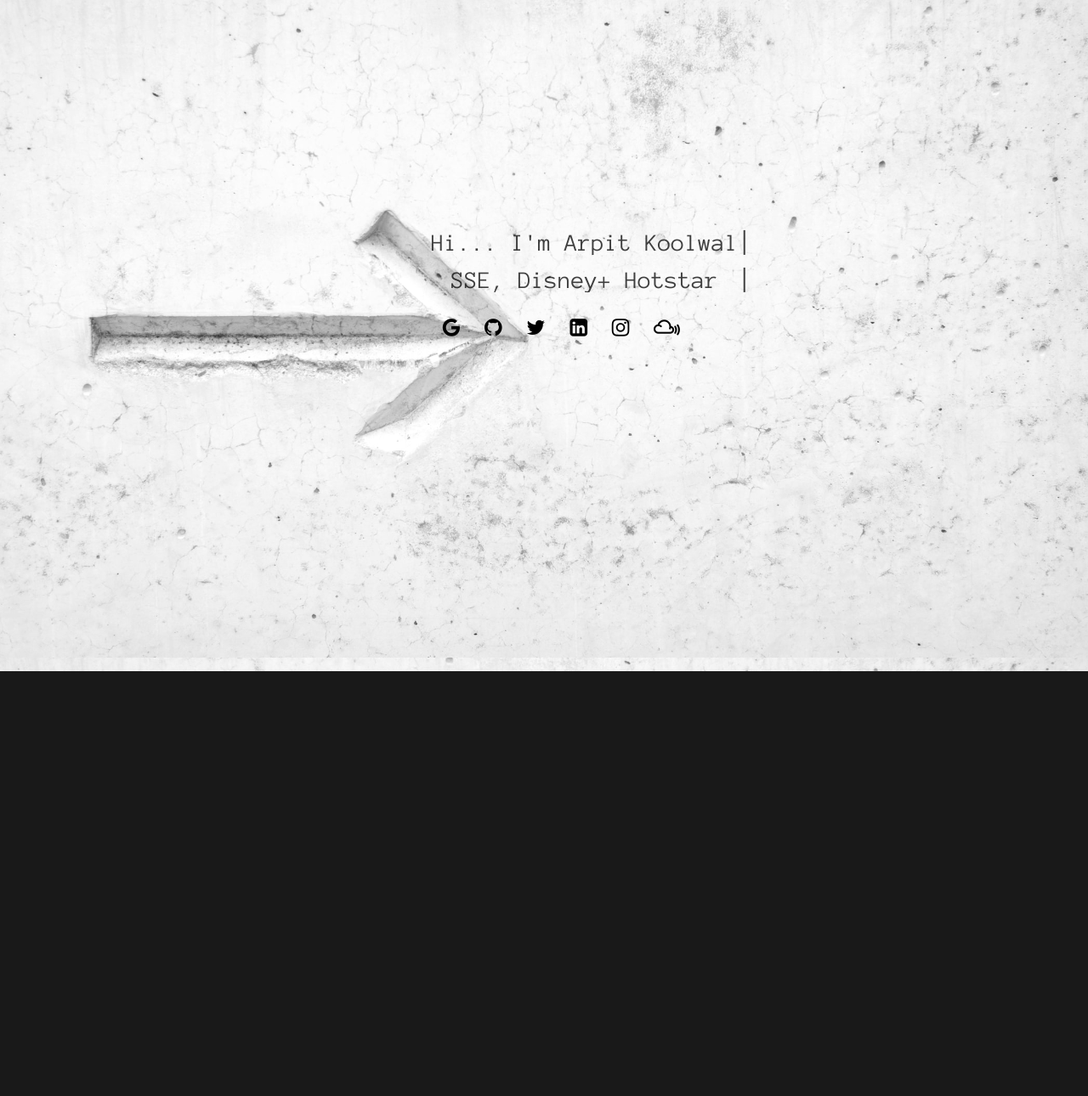
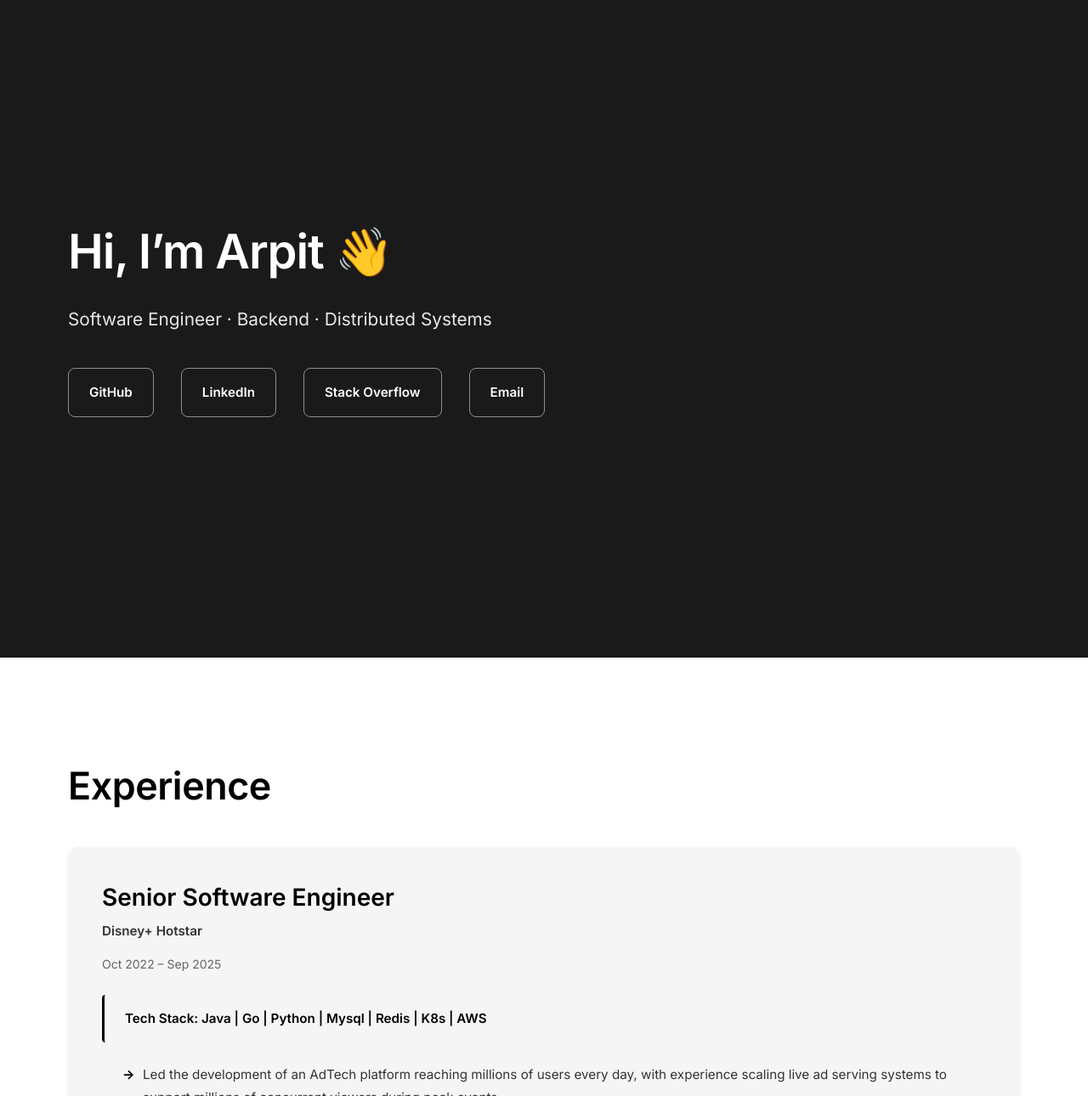
Before and after one commit to arpitx165/arpitx165.github.io, a plain HTML site: page index.html in a window 1280 px wide. Shown: the part 26-1316 px from the top of the page at 85% size. Before the commit the page ends 816 px from the top, so only its background shows below. Drawn offline with Linux system fonts and the light colour scheme.

Commit message:
Redesign

```diff
--- /dev/null
+++ b/assets/style.css
@@ -0,0 +1,491 @@
+/* ============================================
+   DESIGN SYSTEM - DEVELOPER PORTFOLIO
+   ============================================ */
+
+/* COLOR PALETTE */
+:root {
+  /* Primary Colors - Clean B&W */
+  --color-bg-light: #ffffff;
+  --color-bg-secondary: #f5f5f5;
+  --color-bg-tertiary: #eeeeee;
+  --color-text-primary: #000000;
+  --color-text-secondary: #333333;
+  --color-text-tertiary: #666666;
+  --color-text-inverse: #ffffff;
+
+  /* Accent Colors */
+  --color-accent-primary: #000000;
+  --color-accent-secondary: #333333;
+  --color-accent-light: #f0f0f0;
+
+  /* Hero */
+  --color-hero-dark: #1a1a1a;
+  --color-hero-mid: #2a2a2a;
+  --color-hero-light: #3a3a3a;
+
+  /* Status Colors */
+  --color-border: #cccccc;
+  --color-shadow: rgba(0, 0, 0, 0.1);
+  --color-shadow-hover: rgba(0, 0, 0, 0.15);
+
+  /* Typography */
+  --font-family-base: 'Inter', -apple-system, BlinkMacSystemFont, 'Segoe UI', sans-serif;
+  --font-weight-light: 300;
+  --font-weight-regular: 400;
+  --font-weight-semibold: 600;
+  --font-weight-bold: 700;
+  --font-weight-extra-bold: 800;
+
+  /* Font Sizes - Mobile-first, scales responsively */
+  --font-size-xs: clamp(0.75rem, 2vw, 0.875rem);
+  --font-size-sm: clamp(0.875rem, 2.5vw, 0.95rem);
+  --font-size-base: clamp(1rem, 3vw, 1.125rem);
+  --font-size-lg: clamp(1.125rem, 3.5vw, 1.3rem);
+  --font-size-xl: clamp(1.4rem, 5vw, 1.75rem);
+  --font-size-2xl: clamp(2rem, 6vw, 2.8rem);
+  --font-size-3xl: clamp(2.5rem, 8vw, 3.5rem);
+
+  /* Line Heights */
+  --line-height-tight: 1.4;
+  --line-height-normal: 1.6;
+  --line-height-relaxed: 1.8;
+
+  /* Spacing Scale (4px base unit) */
+  --spacing-xs: 0.25rem;    /* 4px */
+  --spacing-sm: 0.5rem;     /* 8px */
+  --spacing-md: 1rem;       /* 16px */
+  --spacing-lg: 1.5rem;     /* 24px */
+  --spacing-xl: 2rem;       /* 32px */
+  --spacing-2xl: 2.5rem;    /* 40px */
+  --spacing-3xl: 3.5rem;    /* 56px */
+  --spacing-4xl: 5rem;      /* 80px */
+  --spacing-5xl: 6rem;      /* 96px */
+  --spacing-6xl: 7.5rem;    /* 120px */
+
+  /* Borders & Radius */
+  --border-radius-sm: 4px;
+  --border-radius-md: 8px;
+  --border-radius-lg: 12px;
+  --border-width: 1px;
+
+  /* Shadows - Simple */
+  --shadow-sm: 0 1px 3px var(--color-shadow);
+  --shadow-md: 0 2px 6px var(--color-shadow);
+  --shadow-lg: 0 4px 12px var(--color-shadow);
+  --shadow-xl: 0 4px 12px var(--color-shadow-hover);
+
+  /* Transitions */
+  --transition-fast: 0.15s ease;
+  --transition-base: 0.2s ease;
+  --transition-slow: 0.3s ease;
+
+  /* Z-index Scale */
+  --z-base: 1;
+  --z-dropdown: 100;
+  --z-sticky: 200;
+  --z-fixed: 300;
+  --z-modal: 400;
+  --z-overlay: 500;
+}
+
+/* Dark Mode */
+@media (prefers-color-scheme: dark) {
+  :root {
+    --color-bg-light: #1a1a1a;
+    --color-bg-secondary: #242424;
+    --color-bg-tertiary: #2e2e2e;
+    --color-text-primary: #ffffff;
+    --color-text-secondary: #cccccc;
+    --color-text-tertiary: #999999;
+    --color-text-inverse: #000000;
+
+    --color-accent-light: #333333;
+    --color-border: #444444;
+    --color-shadow: rgba(0, 0, 0, 0.3);
+    --color-shadow-hover: rgba(0, 0, 0, 0.4);
+  }
+}
+
+/* ============================================
+   RESET & BASE STYLES
+   ============================================ */
+
+* {
+  margin: 0;
+  padding: 0;
+  box-sizing: border-box;
+}
+
+html {
+  scroll-behavior: smooth;
+  font-size: 16px;
+}
+
+body {
+  font-family: var(--font-family-base);
+  background-color: var(--color-bg-light);
+  color: var(--color-text-primary);
+  line-height: var(--line-height-normal);
+}
+
+/* ============================================
+   TYPOGRAPHY
+   ============================================ */
+
+h1 {
+  font-size: var(--font-size-3xl);
+  font-weight: var(--font-weight-extra-bold);
+  line-height: var(--line-height-tight);
+  letter-spacing: -0.02em;
+  margin-bottom: var(--spacing-lg);
+  color: var(--color-text-primary);
+}
+
+h2 {
+  font-size: var(--font-size-2xl);
+  font-weight: var(--font-weight-extra-bold);
+  line-height: var(--line-height-tight);
+  letter-spacing: -0.01em;
+  margin-bottom: var(--spacing-2xl);
+  color: var(--color-text-primary);
+}
+
+h3 {
+  font-size: var(--font-size-xl);
+  font-weight: var(--font-weight-bold);
+  line-height: var(--line-height-tight);
+  color: var(--color-text-primary);
+  margin-bottom: var(--spacing-md);
+}
+
+p {
+  font-size: var(--font-size-base);
+  line-height: var(--line-height-relaxed);
+  color: var(--color-text-secondary);
+}
+
+/* ============================================
+   HERO SECTION
+   ============================================ */
+
+.hero {
+  min-height: 100vh;
+  background-color: var(--color-hero-dark);
+  display: flex;
+  align-items: center;
+  justify-content: flex-start;
+  padding: var(--spacing-lg);
+  position: relative;
+  overflow: hidden;
+}
+
+.hero::before {
+  content: '';
+  position: absolute;
+  top: 0;
+  left: 0;
+  right: 0;
+  bottom: 0;
+  background: none;
+  pointer-events: none;
+  z-index: var(--z-base);
+}
+
+.hero::after {
+  content: '';
+  position: absolute;
+  bottom: 0;
+  right: 0;
+  width: 0;
+  height: 0;
+  background: none;
+  pointer-events: none;
+  z-index: var(--z-base);
+}
+
+.content {
+  max-width: 650px;
+  position: relative;
+  z-index: calc(var(--z-base) + 1);
+}
+
+.hero h1 {
+  color: var(--color-text-inverse);
+}
+
+.subtitle {
+  font-size: var(--font-size-lg);
+  margin-bottom: var(--spacing-2xl);
+  color: rgba(255, 255, 255, 0.9);
+  font-weight: var(--font-weight-regular);
+  line-height: var(--line-height-normal);
+}
+
+/* ============================================
+   LINKS & BUTTONS
+   ============================================ */
+
+.links {
+  display: flex;
+  gap: var(--spacing-lg);
+  flex-wrap: wrap;
+}
+
+.links a {
+  text-decoration: none;
+  font-weight: var(--font-weight-semibold);
+  font-size: var(--font-size-sm);
+  color: var(--color-text-inverse);
+  padding: var(--spacing-md) var(--spacing-lg);
+  border: var(--border-width) solid rgba(255, 255, 255, 0.5);
+  background: transparent;
+  border-radius: var(--border-radius-md);
+  transition: all var(--transition-base);
+  cursor: pointer;
+}
+
+.links a:hover,
+.links a:focus {
+  border-color: #ffffff;
+  background: rgba(255, 255, 255, 0.1);
+  transform: translateY(-2px);
+  outline: none;
+}
+
+/* ============================================
+   EXPERIENCE SECTION
+   ============================================ */
+
+.experience {
+  padding: var(--spacing-5xl) var(--spacing-lg);
+  background: var(--color-bg-light);
+  color: var(--color-text-primary);
+  position: relative;
+}
+
+.job {
+  margin-bottom: var(--spacing-3xl);
+  padding: var(--spacing-2xl);
+  background: var(--color-bg-secondary);
+  border: none;
+  border-radius: var(--border-radius-lg);
+  transition: all var(--transition-base);
+  box-shadow: var(--shadow-sm);
+  position: relative;
+}
+
+.job:hover,
+.job:focus-within {
+  box-shadow: var(--shadow-md);
+  background: var(--color-bg-tertiary);
+}
+
+.job h3 {
+  color: var(--color-text-primary);
+  margin-bottom: var(--spacing-sm);
+}
+
+.company {
+  display: block;
+  font-weight: var(--font-weight-semibold);
+  margin-top: var(--spacing-sm);
+  color: var(--color-text-secondary);
+  font-size: var(--font-size-sm);
+  margin-bottom: var(--spacing-md);
+}
+
+.duration {
+  display: block;
+  font-size: var(--font-size-xs);
+  color: var(--color-text-tertiary);
+  margin-bottom: var(--spacing-lg);
+}
+
+.job ul {
+  padding-left: var(--spacing-lg);
+  list-style: none;
+}
+
+.job li {
+  margin-bottom: var(--spacing-md);
+  line-height: var(--line-height-relaxed);
+  color: var(--color-text-secondary);
+  position: relative;
+  padding-left: var(--spacing-lg);
+  font-size: var(--font-size-sm);
+}
+
+.job li::before {
+  content: '→';
+  position: absolute;
+  left: 0;
+  color: var(--color-text-primary);
+  font-weight: var(--font-weight-bold);
+}
+
+.tech-stack {
+  font-size: var(--font-size-sm);
+  font-weight: var(--font-weight-semibold);
+  color: var(--color-text-primary);
+  margin: var(--spacing-lg) 0 var(--spacing-lg) 0;
+  padding: var(--spacing-md) var(--spacing-lg);
+  background: var(--color-bg-secondary);
+  border-left: 3px solid var(--color-text-primary);
+  border-radius: var(--border-radius-sm);
+  line-height: var(--line-height-normal);
+}
+
+/* ============================================
+   BLOGS SECTION
+   ============================================ */
+
+.blogs {
+  padding: var(--spacing-5xl) var(--spacing-lg);
+  background: var(--color-bg-secondary);
+  color: var(--color-text-primary);
+}
+
+.blog {
+  margin-bottom: var(--spacing-3xl);
+  padding: var(--spacing-2xl);
+  background: var(--color-bg-light);
+  border: var(--border-width) solid var(--color-border);
+  border-radius: var(--border-radius-lg);
+  transition: all var(--transition-base);
+  box-shadow: var(--shadow-sm);
+}
+
+.blog:hover,
+.blog:focus-within {
+  box-shadow: var(--shadow-md);
+  border-color: var(--color-text-primary);
+}
+
+.blog h3 {
+  color: var(--color-text-primary);
+  margin-bottom: var(--spacing-lg);
+  line-height: var(--line-height-tight);
+}
+
+.blog p {
+  font-size: var(--font-size-sm);
+  color: var(--color-text-secondary);
+  line-height: var(--line-height-relaxed);
+  margin-bottom: var(--spacing-lg);
+}
+
+.blog-link {
+  display: inline-block;
+  text-decoration: none;
+  font-weight: var(--font-weight-semibold);
+  font-size: var(--font-size-sm);
+  color: var(--color-text-inverse);
+  padding: var(--spacing-md) var(--spacing-lg);
+  border: var(--border-width) solid var(--color-text-primary);
+  background: var(--color-text-primary);
+  border-radius: var(--border-radius-md);
+  transition: all var(--transition-base);
+  cursor: pointer;
+}
+
+.blog-link:hover,
+.blog-link:focus {
+  color: var(--color-text-inverse);
+  background: var(--color-text-secondary);
+  border-color: var(--color-text-secondary);
+  outline: none;
+}
+
+/* ============================================
+   RESPONSIVE DESIGN - MOBILE FIRST
+   ============================================ */
+
+/* Small devices (landscape phones, 576px and up) */
+@media (min-width: 576px) {
+  .hero {
+    padding: var(--spacing-3xl) var(--spacing-lg);
+  }
+
+  .links {
+    gap: var(--spacing-lg);
+  }
+}
+
+/* Medium devices (tablets, 768px and up) */
+@media (min-width: 768px) {
+  .hero {
+    padding: 0 var(--spacing-xl);
+    align-items: center;
+    justify-content: flex-start;
+    min-height: 100vh;
+  }
+
+  .content {
+    max-width: 650px;
+  }
+
+  .subtitle {
+    margin-bottom: var(--spacing-2xl);
+  }
+
+  .links {
+    gap: var(--spacing-xl);
+  }
+
+  .experience {
+    padding: var(--spacing-5xl) var(--spacing-xl);
+  }
+
+  .blogs {
+    padding: var(--spacing-5xl) var(--spacing-xl);
+  }
+
+  .blog {
+    padding: var(--spacing-2xl);
+  }
+}
+
+/* Large devices (desktops, 1024px and up) */
+@media (min-width: 1024px) {
+  .hero {
+    padding: 0 var(--spacing-4xl);
+  }
+
+  .experience {
+    padding: var(--spacing-6xl) var(--spacing-4xl);
+  }
+
+  .blogs {
+    padding: var(--spacing-6xl) var(--spacing-4xl);
+  }
+}
+
+/* Extra large devices (large desktops, 1440px and up) */
+@media (min-width: 1440px) {
+  .hero {
+    padding: 0 var(--spacing-5xl);
+  }
+
+  .experience {
+    padding: var(--spacing-6xl) var(--spacing-5xl);
+  }
+
+  .blogs {
+    padding: var(--spacing-6xl) var(--spacing-5xl);
+  }
+}
+
+/* ============================================
+   ACCESSIBILITY & FOCUS STATES
+   ============================================ */
+
+/* Focus visible for keyboard navigation */
+a:focus-visible {
+  outline: 2px solid var(--color-accent-primary);
+  outline-offset: 2px;
+}
+
+button:focus-visible {
+  outline: 2px solid var(--color-accent-primary);
+  outline-offset: 2px;
+}
--- a/index.html
+++ b/index.html
@@ -1,80 +1,106 @@
 <!DOCTYPE html>
 <html lang="en">
 <head>
-    <meta charset="UTF-8">
-    <title>Something is coming soon... Stay tuned!</title>
-    <link rel="icon" href="./images/icon.png">
-    <link rel="stylesheet" href="https://cdnjs.cloudflare.com/ajax/libs/font-awesome/4.7.0/css/font-awesome.min.css">
+  <meta charset="UTF-8" />
+  <meta name="viewport" content="width=device-width, initial-scale=1.0"/>
+  <title>Arpit Koolwal</title>
+
+  <!-- Font -->
+  <link href="https://fonts.googleapis.com/css2?family=Inter:wght@300;400;600&display=swap" rel="stylesheet">
+
+  <!-- CSS -->
+  <link rel="stylesheet" href="assets/style.css">
 </head>
-<div class="centered">
-    <p class="line-1 anim-typewriter">Hi... I'm Arpit Koolwal </p>
-    <p class="line-1 anim-typewriter">SSE, Disney+ Hotstar</p>
-    <a href="mailto:arpitkoolwal855@gmail.com" class="space" title="Gmail"><i style="font-size:24px" class="fa">&#xf1a0;</i></a>
-    <a href="https://github.com/arpitx165" target="_blank" class=space title="Github"><i style="font-size:24px" class="fa">&#xf09b;</i></a>
-    <a href="https://twitter.com/ImArpitK" target="_blank" class=space title="Twitter"><i style="font-size:24px" class="fa">&#xf099;</i></a>
-    <a href="https://www.linkedin.com/in/arpitkoolwal/" target="_blank" class=space title="Linkedin"><i style="font-size:24px" class="fa">&#xf08c;</i></a>
-    <a href="https://www.instagram.com/im_arpitk" target="_blank" class=space title="Instagram"><i style="font-size:24px" class="fa">&#xf16d;</i></a>
-    <a href="https://drive.google.com/file/d/1p7IlGgwEVJIrvBqUarOzZZPQpUc_Y16-/view" target="_blank" class=space title="Resume"><i style="font-size:24px" class="fa">&#xf289;</i></a>
-</div>
+<body>
 
-<style>
-    @import url(https://fonts.googleapis.com/css?family=Anonymous+Pro);
+  <!-- HERO SECTION -->
+  <section class="hero">
+    <div class="content">
+      <h1>Hi, I’m Arpit 👋</h1>
+      <p class="subtitle">
+        Software Engineer · Backend · Distributed Systems
+      </p>
 
-    body {
-        background-image: url('./images/bgs.jpeg');
-        background-repeat: no-repeat;
-        background-attachment: fixed;
-        background-size: 100% 100%;
-    }
-    /* Global */
-    html{
-        min-height: 100%;
-        overflow: hidden;
-    }
-    body{
-        height: calc(100vh - 8em);
-        padding: 4em;
-        color: rgba(0,0,0,.75);
-        font-family: 'Anonymous Pro', monospace;
-        background-color: rgb(25,25,25);
-    }
-    .line-1{
-        position: relative;
-        width: 50em;
-        margin: 4% auto;
-        border-right: 2px solid rgba(0,0,0,.75);
-        font-size: 180%;
-        text-align: center;
-        white-space: nowrap;
-        overflow: hidden;
-        transform: translateY(-50%);
-    }
+      <div class="links">
+        <a href="https://github.com/arpitx165" target="_blank">GitHub</a>
+        <a href="https://www.linkedin.com/in/arpitkoolwal/" target="_blank">LinkedIn</a>
+        <a href="https://stackoverflow.com/users/4621535/arpit" target="_blank">Stack Overflow</a>
+        <a href="mailto:arpitkoolwal855@gmail.com">Email</a>
+      </div>
+    </div>
+  </section>
 
-    /* Animation */
-    .anim-typewriter{
-        animation: typewriter 4s steps(44) 1s 1 normal both,
-        blinkTextCursor 500ms steps(44) infinite normal;
-    }
-    @keyframes typewriter{
-        from{width: 0;}
-        to{width: 13em;}
-    }
-    @keyframes blinkTextCursor{
-        from{border-right-color: rgba(0,0,0,.75);}
-        to{border-right-color: transparent;}
-    }
-    .centered {
-        position: fixed;
-        top: 45%;
-        left: 45%;
-        /* bring your own prefixes */
-        transform: translate(-20%, -50%);
-    }
-    .space{
-        padding-left: 20px;
-        color: black;
-    }
-</style>
+  <!-- EXPERIENCE SECTION -->
+  <section class="experience">
+    <h2>Experience</h2>
+
+    <div class="job">
+      <h3>Senior Software Engineer</h3>
+      <span class="company">Disney+ Hotstar</span>
+      <span class="duration">Oct 2022 – Sep 2025</span>
+      <div class="tech-stack">Tech Stack: Java | Go | Python | Mysql | Redis | K8s | AWS</div>
+      <ul>
+        <li>Led the development of an AdTech platform reaching millions of users every day, with experience scaling live ad serving systems to support millions of concurrent viewers during peak events.</li>
+        <li>Contributed to building the SGAI stack from the ground up, enabling user-level ad decisioning for high-scale sporting events (IPL, ICC World Cup, Bigg Boss, etc).</li>
+        <li>Unlocked new revenue channels by enabling programmatic ads (PG/OE) for live and VOD streams.</li>
+      </ul>
+    </div>
+
+    <div class="job">
+      <h3>Senior Software Engineer</h3>
+      <span class="company">OkCredit</span>
+      <span class="duration">Jan 2021 – Sep 2022</span>
+      <div class="tech-stack">Tech Stack: Go | Python | Redis | Postgres | K8s | GCP</div>
+      <ul>
+        <li>Led the development of an AdTech platform reaching millions of users every day, with experience scaling live ad serving systems to support millions of concurrent viewers during peak events.</li>
+        <li>Contributed to building the SGAI stack from the ground up, enabling user-level ad decisioning for high-scale sporting events (IPL, ICC World Cup, Bigg Boss, etc).</li>
+        <li>Unlocked new revenue channels by enabling programmatic ads (PG/OE) for live and VOD streams.</li>
+      </ul>
+    </div>
+
+    <div class="job">
+      <h3>Platform Engineer</h3>
+      <span class="company">ADP</span>
+      <span class="duration">Oct 2019 – Dec 2020</span>
+      <div class="tech-stack">Tech Stack: Nodejs | Python | Mysql | K8s | AWS</div>
+      <ul>
+        <li>Contributed to the development of a next-generation Human Capital Management (HCM) Platform.</li>
+        <li>Implemented multi-region scaling for micro-services and worked on database sharding to cater to clients located in diverse geographical regions.</li>
+      </ul>
+    </div>
+
+    <div class="job">
+      <h3>Software Engineer</h3>
+      <span class="company">Zinnov</span>
+      <span class="duration">Jun 2018 – Oct 2019</span>
+      <div class="tech-stack">Tech Stack: Django | Python | ORM | Mysql | Neo4j | AWS</div>
+      <ul>
+        <li>Contributed to the development of a platform specialising in sales enablement and talent intelligence.</li>
+        <li>Implemented a career path predictor capable of making predictions based on provided start or end roles.</li>
+      </ul>
+    </div>
+
+    <div class="job">
+      <h3>Product Engineer</h3>
+      <span class="company">SLK Software</span>
+      <span class="duration">Jul 2017 – Jun 2018</span>
+      <div class="tech-stack">Tech Stack: Python | Nodejs | Cassandra | PMD</div>
+      <ul>
+        <li>Developed Java source code analysis tools.</li>
+      </ul>
+    </div>
+
+  </section>
+
+  <!-- BLOGS SECTION -->
+  <section class="blogs">
+    <h2>Blogs</h2>
+    <div class="blog">
+      <h3>SQL Query Plans Demystified: Optimize Database Performance</h3>
+      <p>A deep dive into understanding SQL query execution plans and strategies to optimize database performance for better scalability and efficiency.</p>
+      <a href="https://medium.com/@connect.thinkstack/sql-query-plans-demystified-optimize-database-performance-8f7b41d7f9d3" target="_blank" class="blog-link">Read on Medium →</a>
+    </div>
+  </section>
 
 </body>
 </html>
```
Also changed, not shown: 1 other file.
